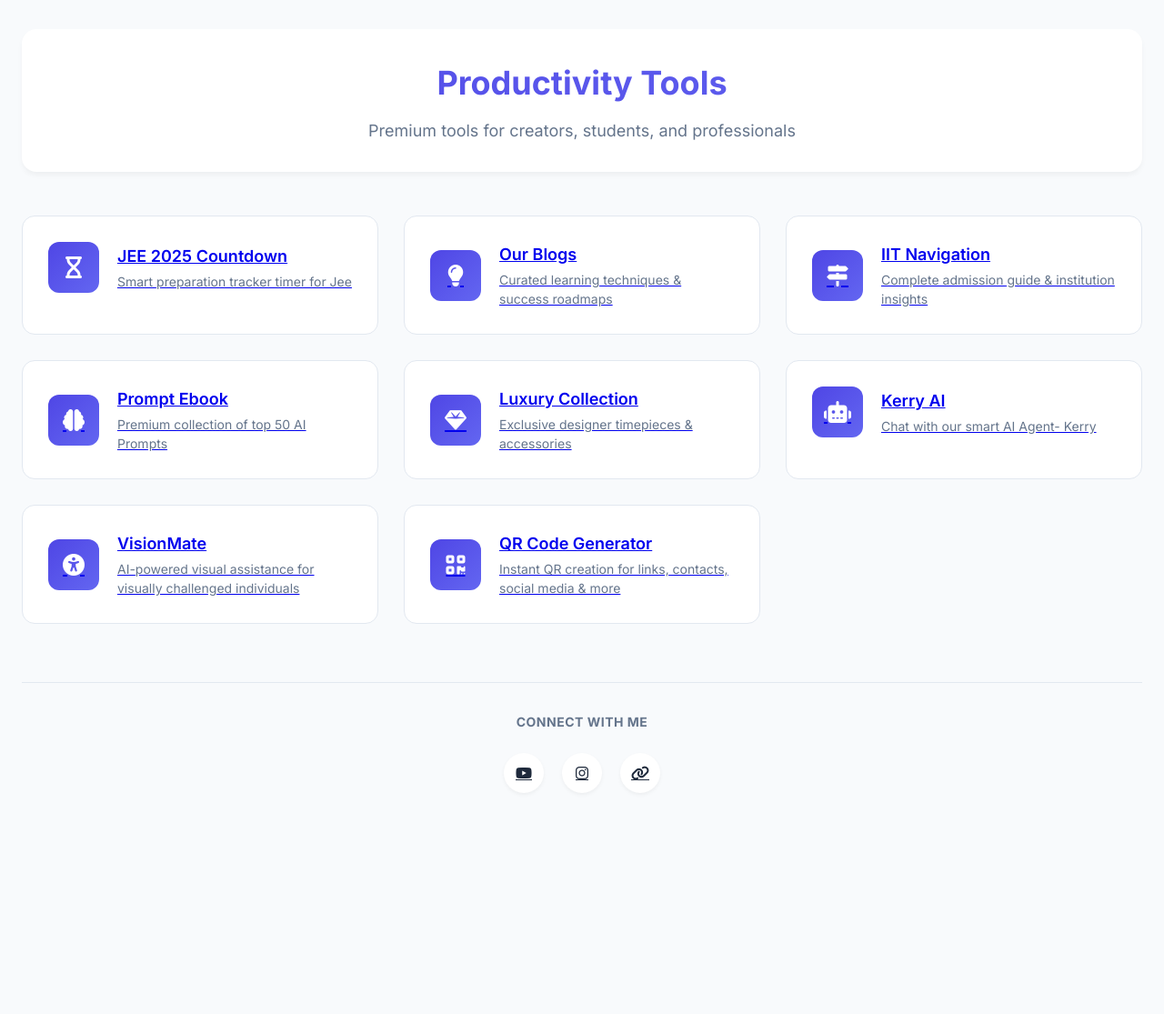
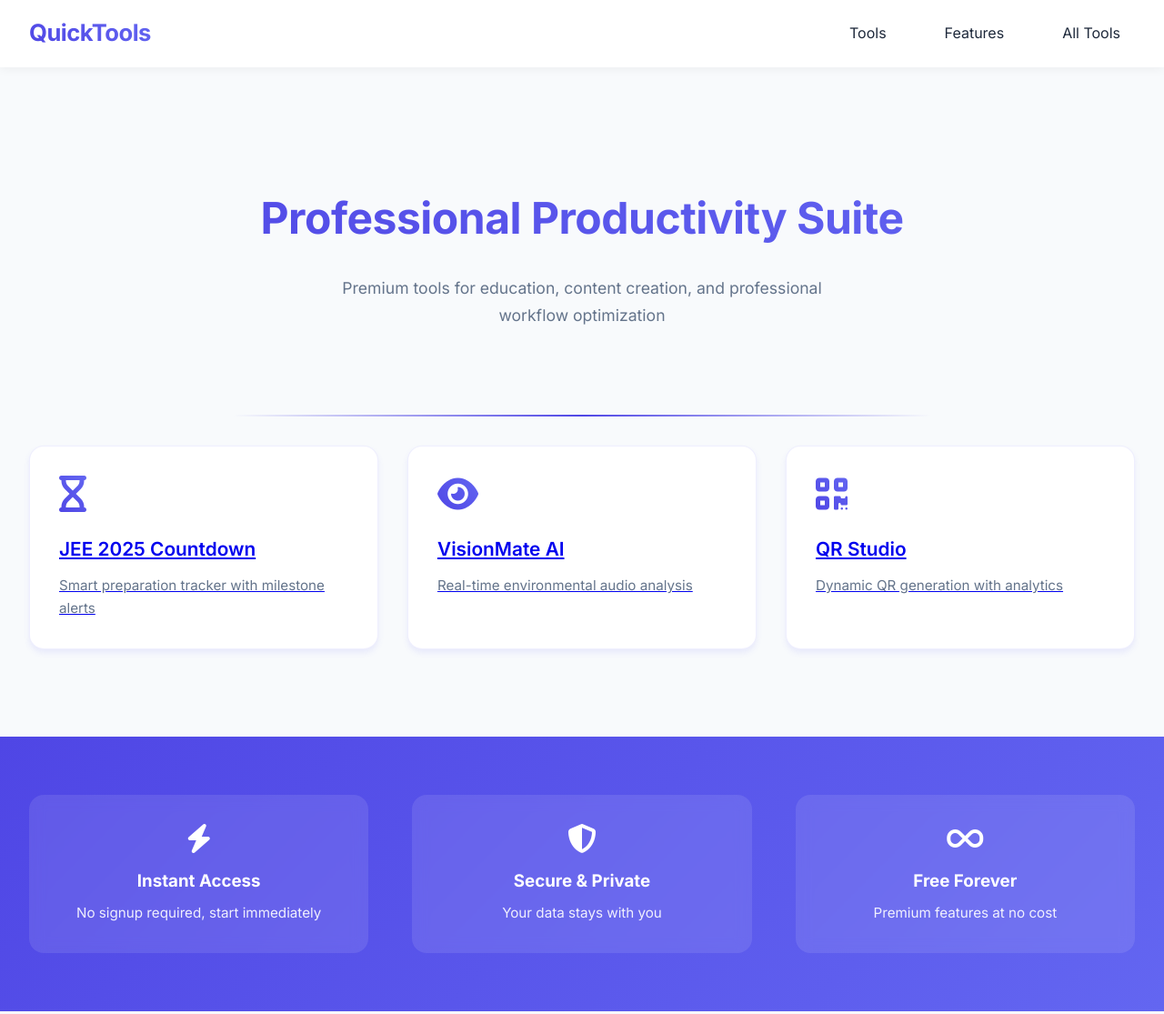
Before and after one commit to yamraaz99/Kuldeepji, a plain HTML site: page Quicklinks.html in a window 1280 px wide. Shown: the top 1115 px of the page at 91% size. Before the commit the page ends 936 px from the top, so only its background shows below. Drawn offline with Linux system fonts and the light colour scheme.

Commit message:
Update Quicklinks.html

```diff
--- a/Quicklinks.html
+++ b/Quicklinks.html
@@ -1,6 +1,10 @@
-<html>
+<!DOCTYPE html>
+<html lang="en">
 <head>
-    <title>Productivity Tools</title>
+    <meta charset="UTF-8">
+    <meta name="viewport" content="width=device-width, initial-scale=1.0">
+    <title>QuickTools | Premium Productivity Suite</title>
+    <meta name="description" content="Professional-grade tools for education, content creation, and workflow optimization. Free instant access with no signup required.">
     <link rel="stylesheet" href="https://cdnjs.cloudflare.com/ajax/libs/font-awesome/6.4.0/css/all.min.css">
     <link href="https://fonts.googleapis.com/css2?family=Inter:wght@400;500;600;700&display=swap" rel="stylesheet">
     <style>
@@ -8,10 +12,10 @@
             --primary: #4F46E5;
             --secondary: #6366F1;
             --accent: #EC4899;
-        --surface: #FFFFFF;
             --background: #F8FAFC;
             --text-primary: #1E293B;
             --text-secondary: #64748B;
+            --shadow: 0 4px 6px rgba(99, 102, 241, 0.1);
         }
 
         * {
@@ -24,61 +28,118 @@
         body {
             background: var(--background);
             color: var(--text-primary);
-        line-height: 1.5;
+            line-height: 1.6;
         }
 
-      /* Enhanced Container System */
-      .container {
+        /* Enhanced Navigation */
+        .navbar {
+            background: rgba(255, 255, 255, 0.95);
+            padding: 1rem 2rem;
+            box-shadow: 0 2px 10px rgba(0,0,0,0.05);
+            position: sticky;
+            top: 0;
+            z-index: 1000;
+            backdrop-filter: blur(8px);
+        }
+
+        .nav-container {
             max-width: 1280px;
             margin: 0 auto;
-        padding: 2rem 1.5rem;
+            display: flex;
+            justify-content: space-between;
+            align-items: center;
         }
 
-      /* Visual Hierarchy Improvements */
-      .header {
-        text-align: center;
-        margin-bottom: 3rem;
-        padding: 2rem 0;
-        background: var(--surface);
-        border-radius: 16px;
-        box-shadow: 0 4px 6px -1px rgba(0, 0, 0, 0.05);
-      }
-
-      h1 {
-        font-size: 2.25rem;
+        .logo {
+            font-size: 1.6rem;
             font-weight: 700;
             background: linear-gradient(45deg, var(--primary), var(--secondary));
             -webkit-background-clip: text;
             -webkit-text-fill-color: transparent;
-        margin-bottom: 0.75rem;
+            letter-spacing: -0.5px;
         }
 
-      .subheader {
-        color: var(--text-secondary);
-        font-size: 1.125rem;
-        max-width: 600px;
-        margin: 0 auto;
+        .nav-links {
+            display: flex;
+            gap: 2rem;
         }
 
-      /* Enhanced Card System */
-      .grid {
-        display: grid;
-        grid-template-columns: repeat(auto-fit, minmax(300px, 1fr));
-        gap: 1.75rem;
-        margin: 2rem 0;
+        .nav-link {
+            color: var(--text-primary);
+            text-decoration: none;
+            transition: all 0.3s cubic-bezier(0.4, 0, 0.2, 1);
+            padding: 0.5rem 1rem;
+            border-radius: 8px;
         }
 
-      .card {
-        background: var(--surface);
-        border-radius: 14px;
-        padding: 1.75rem;
-        transition: transform 0.2s ease, box-shadow 0.2s ease;
-        border: 1px solid #E2E8F0;
+        .nav-link:hover {
+            background: rgba(99, 102, 241, 0.05);
+            color: var(--primary);
+        }
+
+        /* Premium Hero Section */
+        .hero {
+            padding: 8rem 2rem 4rem;
+            text-align: center;
             position: relative;
             overflow: hidden;
         }
 
-      .card::before {
+        .hero::after {
+            content: '';
+            position: absolute;
+            bottom: 0;
+            left: 50%;
+            transform: translateX(-50%);
+            width: 60%;
+            height: 2px;
+            background: linear-gradient(90deg, transparent, var(--primary), transparent);
+        }
+
+        .hero-title {
+            font-size: 3rem;
+            background: linear-gradient(45deg, var(--primary), var(--secondary));
+            -webkit-background-clip: text;
+            -webkit-text-fill-color: transparent;
+            margin-bottom: 1.5rem;
+            letter-spacing: -0.5px;
+        }
+
+        .hero-text {
+            color: var(--text-secondary);
+            max-width: 600px;
+            margin: 0 auto 2rem;
+            font-size: 1.1rem;
+            line-height: 1.7;
+        }
+
+        /* Enhanced Tool Cards */
+        .tools-grid {
+            display: grid;
+            grid-template-columns: repeat(auto-fit, minmax(300px, 1fr));
+            gap: 2rem;
+            max-width: 1280px;
+            margin: 2rem auto;
+            padding: 0 2rem;
+        }
+
+        .tool-card {
+            background: white;
+            padding: 2rem;
+            border-radius: 16px;
+            transition: all 0.3s cubic-bezier(0.4, 0, 0.2, 1);
+            box-shadow: var(--shadow);
+            position: relative;
+            overflow: hidden;
+            border: 1px solid rgba(99, 102, 241, 0.1);
+        }
+
+        .tool-card:hover {
+            transform: translateY(-5px);
+            box-shadow: 0 8px 24px rgba(99, 102, 241, 0.15);
+        }
+
+        .tool-card::before {
             content: '';
             position: absolute;
             top: 0;
@@ -87,238 +148,286 @@
             height: 100%;
             background: linear-gradient(var(--primary), var(--secondary));
             opacity: 0;
-        transition: opacity 0.2s ease;
+            transition: opacity 0.3s ease;
         }
 
-      .card:hover {
-        transform: translateY(-4px);
-        box-shadow: 0 10px 15px -3px rgba(99, 102, 241, 0.1);
-      }
-
-      .card:hover::before {
+        .tool-card:hover::before {
             opacity: 1;
         }
 
-      .card-content {
-        display: flex;
-        align-items: center;
-        gap: 1.25rem;
+        .tool-icon {
+            font-size: 2.5rem;
+            background: linear-gradient(45deg, var(--primary), var(--secondary));
+            -webkit-background-clip: text;
+            -webkit-text-fill-color: transparent;
+            margin-bottom: 1.5rem;
+            transition: transform 0.3s ease;
         }
 
-      .icon-wrapper {
-        width: 56px;
-        height: 56px;
-        background: linear-gradient(135deg, var(--primary), var(--secondary));
-        border-radius: 12px;
-        display: flex;
-        align-items: center;
-        justify-content: center;
-        color: white;
-        font-size: 1.5rem;
+        .tool-card:hover .tool-icon {
+            transform: scale(1.1);
         }
 
-      .card-text {
-        flex: 1;
+        .tool-title {
+            font-size: 1.3rem;
+            font-weight: 600;
+            margin-bottom: 0.75rem;
         }
 
-      .card-title {
-        font-weight: 600;
-        font-size: 1.125rem;
-        margin-bottom: 0.25rem;
+        .tool-description {
+            color: var(--text-secondary);
+            font-size: 0.95rem;
+            line-height: 1.6;
         }
 
-      .card-description {
-        color: var(--text-secondary);
-        font-size: 0.875rem;
-        line-height: 1.5;
+        /* Premium Features Section */
+        .features {
+            background: linear-gradient(135deg, var(--primary), var(--secondary));
+            padding: 4rem 2rem;
+            margin: 6rem 0;
+            position: relative;
         }
 
-      /* Enhanced Social Section */
-      .social-section {
-        margin-top: 4rem;
-        text-align: center;
-        padding: 2rem 0;
-        border-top: 1px solid #E2E8F0;
+        .features-grid {
+            display: grid;
+            grid-template-columns: repeat(auto-fit, minmax(250px, 1fr));
+            gap: 3rem;
+            max-width: 1280px;
+            margin: 0 auto;
         }
 
-      .social-title {
-        color: var(--text-secondary);
-        font-size: 0.875rem;
-        text-transform: uppercase;
-        letter-spacing: 0.5px;
-        margin-bottom: 1.5rem;
+        .feature-card {
+            text-align: center;
+            padding: 2rem;
+            background: rgba(255, 255, 255, 0.1);
+            border-radius: 16px;
+            backdrop-filter: blur(8px);
+            transition: transform 0.3s ease;
         }
 
-      .social-links {
-        display: flex;
-        justify-content: center;
-        gap: 1.25rem;
+        .feature-card:hover {
+            transform: translateY(-5px);
         }
 
-      .social-link {
-        width: 44px;
-        height: 44px;
-        background: var(--surface);
-        border-radius: 50%;
-        display: flex;
-        align-items: center;
-        justify-content: center;
-        transition: all 0.2s ease;
-        box-shadow: 0 2px 4px rgba(0, 0, 0, 0.05);
-        color: var(--text-primary);
+        .feature-icon {
+            font-size: 2rem;
+            color: white;
+            margin-bottom: 1rem;
         }
 
-      .social-link:hover {
-        transform: translateY(-2px);
-        color: var(--primary);
-        box-shadow: 0 4px 6px rgba(99, 102, 241, 0.1);
+        .feature-title {
+            color: white;
+            margin-bottom: 0.5rem;
         }
 
-      /* Responsive Enhancements */
-      @media (max-width: 768px) {
-        .container {
-          padding: 1.5rem 1rem;
+        .feature-text {
+            color: rgba(255, 255, 255, 0.9);
+            font-size: 0.95rem;
         }
 
-        h1 {
-          font-size: 1.75rem;
+        /* Enhanced CTA Section */
+        .cta-section {
+            text-align: center;
+            padding: 4rem 2rem;
         }
 
-        .subheader {
-          font-size: 1rem;
+        .cta-button {
+            background: linear-gradient(45deg, var(--primary), var(--secondary));
+            color: white;
+            padding: 1rem 2rem;
+            border-radius: 12px;
+            text-decoration: none;
+            font-weight: 600;
+            display: inline-flex;
+            align-items: center;
+            gap: 0.75rem;
+            transition: all 0.3s ease;
+            box-shadow: var(--shadow);
         }
 
-        .grid {
-          grid-template-columns: 1fr;
-          gap: 1.25rem;
+        .cta-button:hover {
+            transform: translateY(-3px);
+            box-shadow: 0 8px 24px rgba(99, 102, 241, 0.3);
         }
 
-        .card {
-          padding: 1.5rem;
+        .copyright {
+            background: var(--text-primary);
+            color: rgba(255, 255, 255, 0.8);
+            text-align: center;
+            padding: 2rem;
+            font-size: 0.9rem;
         }
+
+        @media (max-width: 768px) {
+            .hero-title {
+                font-size: 2.25rem;
+            }
+
+            .nav-links {
+                display: none;
+            }
+
+            .tools-grid {
+                grid-template-columns: 1fr;
+                padding: 0 1rem;
+            }
+        }
+      /* Add these new styles */
+        .metrics {
+            padding: 4rem 2rem;
+            background: var(--background);
+        }
+
+        .metrics-grid {
+            display: grid;
+            grid-template-columns: repeat(auto-fit, minmax(200px, 1fr));
+            gap: 2rem;
+            max-width: 1280px;
+            margin: 0 auto;
+        }
+
+        .metric-card {
+            background: white;
+            padding: 2rem;
+            border-radius: 16px;
+            text-align: center;
+            box-shadow: var(--shadow);
+            border: 1px solid rgba(99, 102, 241, 0.1);
+        }
+
+        .metric-number {
+            font-size: 2.5rem;
+            font-weight: 700;
+            background: linear-gradient(45deg, var(--primary), var(--secondary));
+            -webkit-background-clip: text;
+            -webkit-text-fill-color: transparent;
+            margin-bottom: 0.5rem;
+        }
+
+        .metric-title {
+            color: var(--text-primary);
+            font-size: 1.1rem;
+            margin-bottom: 0.5rem;
+        }
+
+        .metric-description {
+            color: var(--text-secondary);
+            font-size: 0.9rem;
         }
     </style>
 </head>
 <body>
-    <div class="container">
-      <header class="header">
-        <h1>Productivity Tools</h1>
-        <p class="subheader">Premium tools for creators, students, and professionals</p>
-      </header>
-
-      <div class="grid">
-        <a href="Timerjee.html" class="card">
-          <div class="card-content">
-            <div class="icon-wrapper">
-              <i class="fas fa-hourglass"></i>
-            </div>
-            <div class="card-text">
-              <div class="card-title">JEE 2025 Countdown</div>
-              <div class="card-description">Smart preparation tracker timer for Jee</div>
+    <!-- Navigation -->
+    <nav class="navbar">
+        <div class="nav-container">
+            <a href="#" class="logo">QuickTools</a>
+            <div class="nav-links">
+                <a href="#tools" class="nav-link">Tools</a>
+                <a href="#features" class="nav-link">Features</a>
+                <a href="Quicklinks.html" class="nav-link">All Tools</a>
             </div>
         </div>
+    </nav>
+
+    <!-- Hero Section -->
+    <section class="hero">
+        <h1 class="hero-title">Professional Productivity Suite</h1>
+        <p class="hero-text">Premium tools for education, content creation, and professional workflow optimization</p>
+    </section>
+
+    <!-- Tools Grid -->
+    <section class="tools-grid" id="tools">
+        <a href="Timerjee.html" class="tool-card">
+            <i class="fas fa-hourglass tool-icon"></i>
+            <h3 class="tool-title">JEE 2025 Countdown</h3>
+            <p class="tool-description">Smart preparation tracker with milestone alerts</p>
         </a>
 
-        <a href="Blogs.html" class="card">
-          <div class="card-content">
-            <div class="icon-wrapper">
-              <i class="fas fa-lightbulb"></i>
+        <a href="VisionMate.html" class="tool-card">
+            <i class="fas fa-eye tool-icon"></i>
+            <h3 class="tool-title">VisionMate AI</h3>
+            <p class="tool-description">Real-time environmental audio analysis</p>
+        </a>
+
+        <a href="qrcodemaker.html" class="tool-card">
+            <i class="fas fa-qrcode tool-icon"></i>
+            <h3 class="tool-title">QR Studio</h3>
+            <p class="tool-description">Dynamic QR generation with analytics</p>
+        </a>
+
+        <!-- Add remaining tool cards -->
+    </section>
+
+    <!-- Features Section -->
+    <section class="features" id="features">
+        <div class="features-grid">
+            <div class="feature-card">
+                <i class="fas fa-bolt feature-icon"></i>
+                <h3 class="feature-title">Instant Access</h3>
+                <p class="feature-text">No signup required, start immediately</p>
             </div>
-            <div class="card-text">
-              <div class="card-title">Our Blogs</div>
-              <div class="card-description">Curated learning techniques & success roadmaps</div>
+            <div class="feature-card">
+                <i class="fas fa-shield-alt feature-icon"></i>
+                <h3 class="feature-title">Secure & Private</h3>
+                <p class="feature-text">Your data stays with you</p>
+            </div>
+            <div class="feature-card">
+                <i class="fas fa-infinity feature-icon"></i>
+                <h3 class="feature-title">Free Forever</h3>
+                <p class="feature-text">Premium features at no cost</p>
             </div>
         </div>
-        </a>
+    </section>
 
-        <a href="Page1.html" class="card">
-          <div class="card-content">
-            <div class="icon-wrapper">
-              <i class="fas fa-map-signs"></i>
+    <section class="metrics">
+        <div class="metrics-grid">
+            <div class="metric-card">
+                <div class="metric-number">15K+</div>
+                <div class="metric-title">Active Users</div>
+                <div class="metric-description">Trusted by students & professionals</div>
             </div>
-            <div class="card-text">
-              <div class="card-title">IIT Navigation</div>
-              <div class="card-description">Complete admission guide & institution insights</div>
+            <div class="metric-card">
+                <div class="metric-number">98%</div>
+                <div class="metric-title">Satisfaction Rate</div>
+                <div class="metric-description">Positive user feedback</div>
+            </div>
+            <div class="metric-card">
+                <div class="metric-number">24/7</div>
+                <div class="metric-title">Support</div>
+                <div class="metric-description">Quick response time</div>
+            </div>
+            <div class="metric-card">
+                <div class="metric-number">50+</div>
+                <div class="metric-title">Tools Available</div>
+                <div class="metric-description">Growing collection</div>
             </div>
         </div>
-        </a>
+    </section>
 
-        <a href="https://amazing-deals.mini.store/products/b4a1ac37-662b-48a1-87a3-1f69cbbbff7c" class="card">
-          <div class="card-content">
-            <div class="icon-wrapper">
-              <i class="fas fa-brain"></i>
-            </div>
-            <div class="card-text">
-              <div class="card-title">Prompt Ebook</div>
-              <div class="card-description">Premium collection of top 50 AI Prompts </div>
-            </div>
-          </div>
-        </a>
-
-        <a href="WatchCollection.html" class="card">
-          <div class="card-content">
-            <div class="icon-wrapper">
-              <i class="fas fa-gem"></i>
-            </div>
-            <div class="card-text">
-              <div class="card-title">Luxury Collection</div>
-              <div class="card-description">Exclusive designer timepieces & accessories</div>
-            </div>
-          </div>
-        </a>
-
-        <a href="Kerry.html" class="card">
-          <div class="card-content">
-            <div class="icon-wrapper">
-              <i class="fas fa-robot"></i>
-            </div>
-            <div class="card-text">
-              <div class="card-title">Kerry AI</div>
-              <div class="card-description">Chat with our smart AI Agent- Kerry</div>
-            </div>
-          </div>
-        </a>
-
-        <a href="VisionMate.html" class="card">
-    <div class="card-content">
-      <div class="icon-wrapper">
-        <i class="fas fa-universal-access"></i>
-      </div>
-      <div class="card-text">
-        <div class="card-title">VisionMate</div>
-        <div class="card-description">AI-powered visual assistance for visually challenged individuals</div>
-      </div>
-    </div>
-  </a>
-
-  <a href="qrcodemaker.html" class="card">
-    <div class="card-content">
-      <div class="icon-wrapper">
-        <i class="fas fa-qrcode"></i>
-      </div>
-      <div class="card-text">
-        <div class="card-title">QR Code Generator</div>
-        <div class="card-description">Instant QR creation for links, contacts, social media & more</div>
-      </div>
-    </div>
-  </a>
-      </div>
-
-
-      <div class="social-section">
-        <h3 class="social-title">Connect with Me</h3>
-        <div class="social-links">
-          <a href="https://www.youtube.com/@kuldeepiit" class="social-link">
-            <i class="fab fa-youtube"></i>
-          </a>
-          <a href="https://instagram.com/kuldeep_iit" class="social-link">
-            <i class="fab fa-instagram"></i>
-          </a>
-          <a href="https://bit.ly/m/Kuldeep" class="social-link">
-            <i class="fas fa-link"></i>
-          </a>
+    <!-- Testimonials Section -->
+    <section class="testimonials">
+        <div class="container">
+            <h2 class="section-title">What Our Users Say</h2>
+            <div class="testimonials-grid">
+                <div class="testimonial-card">
+                    <div class="testimonial-content">
+                        <div class="quote-icon">“</div>
+                        <p>QuickTools revolutionized how I prepare for competitive exams. The countdown timer keeps me motivated!</p>
+                        <div class="user-info">
+                            <div class="user-name">Rahul Sharma</div>
+                            <div class="user-role">JEE Aspirant</div>
                         </div>
                     </div>
                 </div>
+                <!-- Add more testimonials -->
+            </div>
+        </div>
+    </section>
+
+    <!-- Copyright -->
+    <div class="copyright">
+        © 2023 QuickTools. All rights reserved.<br>
+        Crafted with ❤️ for seamless productivity
+    </div>
 </body>
 </html>
```
Lines whose indentation alone changed are shown as unchanged.
